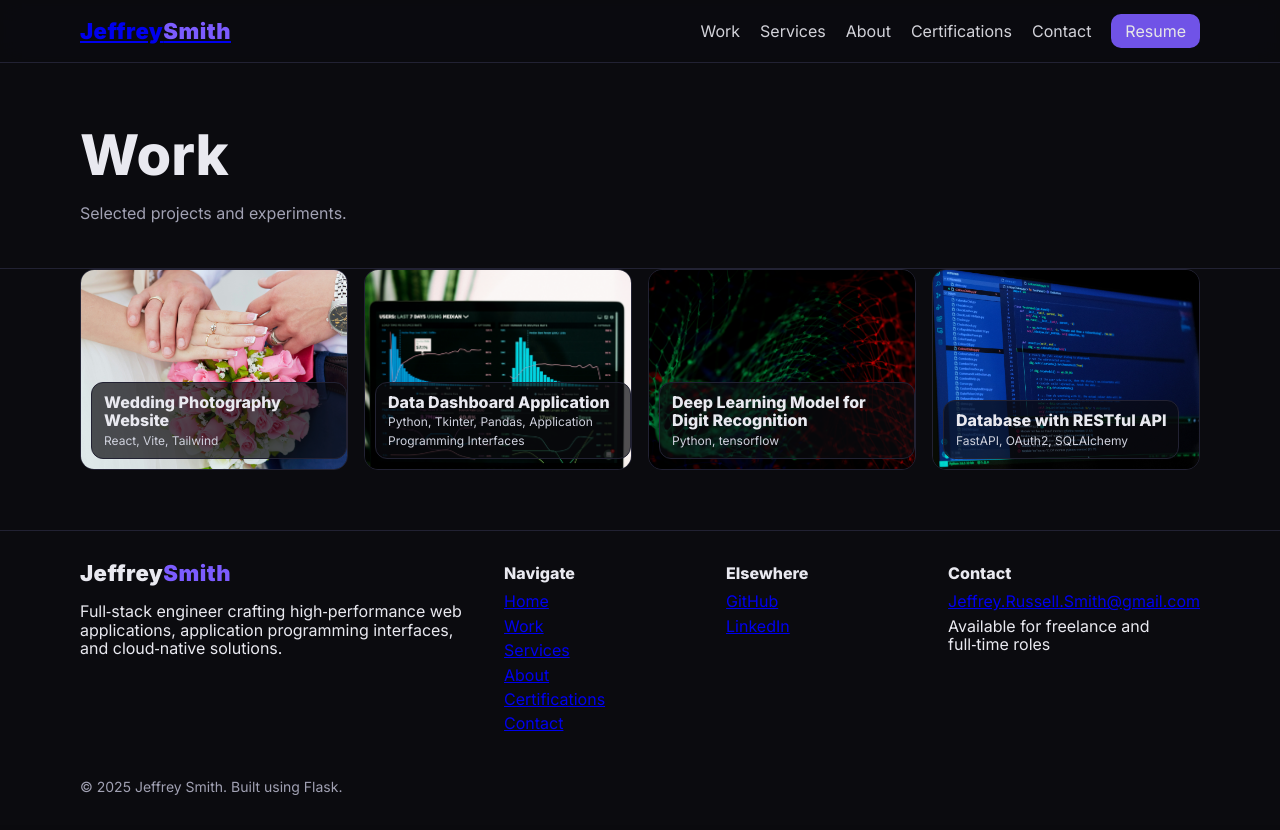
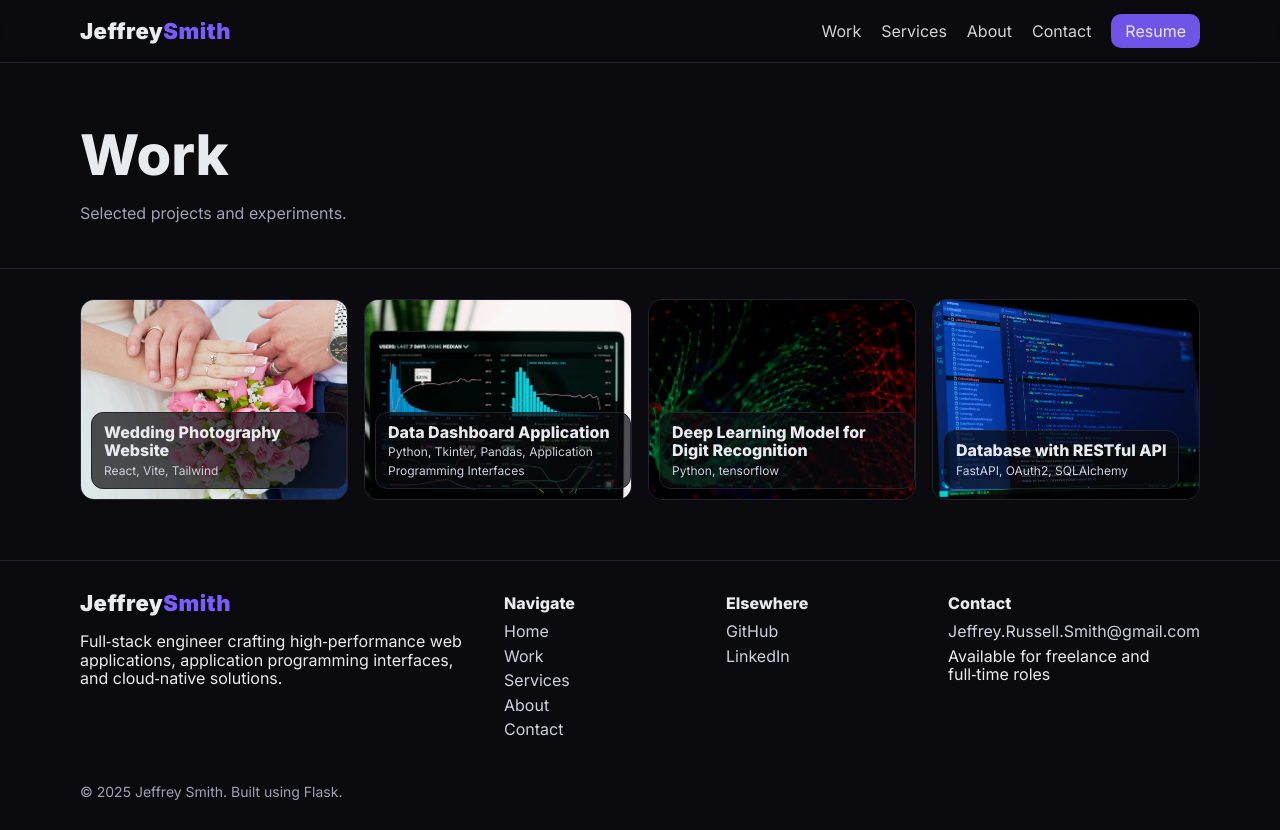
Before and after one commit to Jeff-Smith31/Flask_Portfolio_Main, a Flask app: page /work in a window 1280 px wide. Before the commit the page ends 795 px from the top, so only its background shows below. Run offline with Flask 3, Linux system fonts and the light colour scheme.

Commit message:
Updated formatting, color scheme, certifications page

```diff
--- a/app.py
+++ b/app.py
@@ -146,9 +146,6 @@
     def about():
         return render_template('about.html')
 
-    @app.route('/certifications')
-    def certifications():
-        return render_template('certifications.html')
 
     @app.route('/contact', methods=['GET', 'POST'])
     def contact():
--- a/static/css/style.css
+++ b/static/css/style.css
@@ -15,6 +15,13 @@
 .header-inner{display:flex; align-items:center; justify-content:space-between; padding:14px 0}
 .logo{font-weight:900; letter-spacing:.5px; font-size:22px}
 .logo span{color:var(--brand)}
+/* Ensure the header name link has no underline and does not change color when visited/clicked */
+.site-header .logo{color:var(--fg); text-decoration:none}
+.site-header .logo:link,
+.site-header .logo:visited,
+.site-header .logo:hover,
+.site-header .logo:active{color:var(--fg); text-decoration:none}
+.site-header .logo:focus{outline:2px solid var(--brand); outline-offset:3px; text-decoration:none}
 .nav{display:flex; gap:20px; align-items:center}
 .nav a{color:var(--fg); text-decoration:none; opacity:.9}
 .nav .cta{background:var(--brand); color:#fff; padding:8px 14px; border-radius:10px}
@@ -71,10 +78,11 @@
 .about-photo{border-radius:16px; border:1px solid var(--line); box-shadow:0 10px 50px rgba(0,0,0,.3)}
 
 /* Forms */
-.contact-form{padding:26px; border:1px solid var(--line); border-radius:16px; background:var(--card); margin:26px 0 60px}
+.contact-form{padding:26px; border:1px solid var(--line); border-radius:16px; background:var(--card); margin:40px 0}
 .field{display:flex; flex-direction:column; gap:8px}
 .field input,.field textarea{background:#0e0e16; border:1px solid var(--line); color:var(--fg); border-radius:10px; padding:12px}
 .field input:focus,.field textarea:focus{outline:2px solid var(--brand)}
+.contact-form button{margin-top:12px}
 
 /* Resume */
 .timeline{list-style:none; padding:0; margin:0 0 26px; font-size: calc(1rem - 2pt)}
@@ -109,6 +117,9 @@
 
 /* Footer */
 .site-footer{border-top:1px solid var(--line); margin-top:60px}
+.site-footer a{color:#cfd1dd; text-decoration:none}
+.site-footer a:hover{color:#ffffff}
+.site-footer a:focus{outline:2px solid var(--brand); outline-offset:2px}
 .footer-grid{display:grid; grid-template-columns: 2fr 1fr 1fr 1fr; gap:20px; padding:30px 0}
 .footer-grid h4{margin:.2rem 0 .6rem}
 .footer-grid ul{list-style:none; padding:0; margin:0; display:grid; gap:6px}
@@ -122,3 +133,6 @@
 
 /* Home spacing */
 .highlights{margin-top:20px; margin-bottom:20px}
+
+/* Utility spacing */
+.spaced-top{margin-top:30px}
--- a/templates/base.html
+++ b/templates/base.html
@@ -20,7 +20,6 @@
         <a href="{{ url_for('work') }}">Work</a>
         <a href="{{ url_for('services') }}">Services</a>
         <a href="{{ url_for('about') }}">About</a>
-        <a href="{{ url_for('certifications') }}">Certifications</a>
         <a href="{{ url_for('contact') }}">Contact</a>
         <a href="{{ url_for('resume') }}" class="cta">Resume</a>
       </nav>
@@ -55,7 +54,6 @@
           <li><a href="{{ url_for('work') }}">Work</a></li>
           <li><a href="{{ url_for('services') }}">Services</a></li>
           <li><a href="{{ url_for('about') }}">About</a></li>
-          <li><a href="{{ url_for('certifications') }}">Certifications</a></li>
           <li><a href="{{ url_for('contact') }}">Contact</a></li>
         </ul>
       </div>
--- a/templates/index.html
+++ b/templates/index.html
@@ -67,9 +67,6 @@
         </a>
       {% endfor %}
     </div>
-    <div class="center">
-      <a class="btn" href="{{ url_for('work') }}">Explore portfolio</a>
-    </div>
   </div>
 </section>
 
--- a/templates/services.html
+++ b/templates/services.html
@@ -7,7 +7,7 @@
   </div>
 </section>
 
-<section class="container grid-3 service-grid">
+<section class="container grid-3 service-grid spaced-top">
   <div class="card">
     <h3>Product Strategy</h3>
     <ul class="bullets">
--- a/templates/work.html
+++ b/templates/work.html
@@ -7,7 +7,7 @@
   </div>
 </section>
 
-<section class="container">
+<section class="container spaced-top">
   <div class="portfolio-grid">
     {% for item in items %}
       <a class="tile" href="{{ item.link }}" target="_blank" rel="noopener noreferrer">
```
